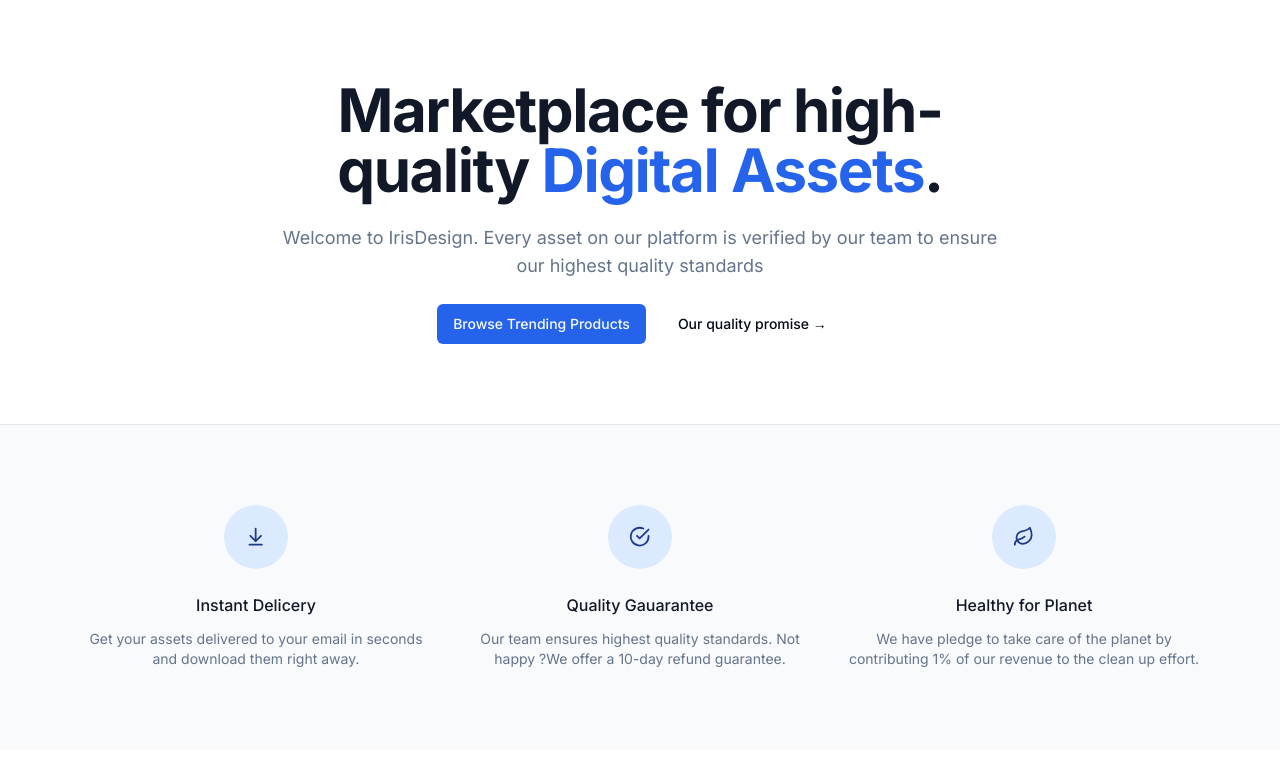
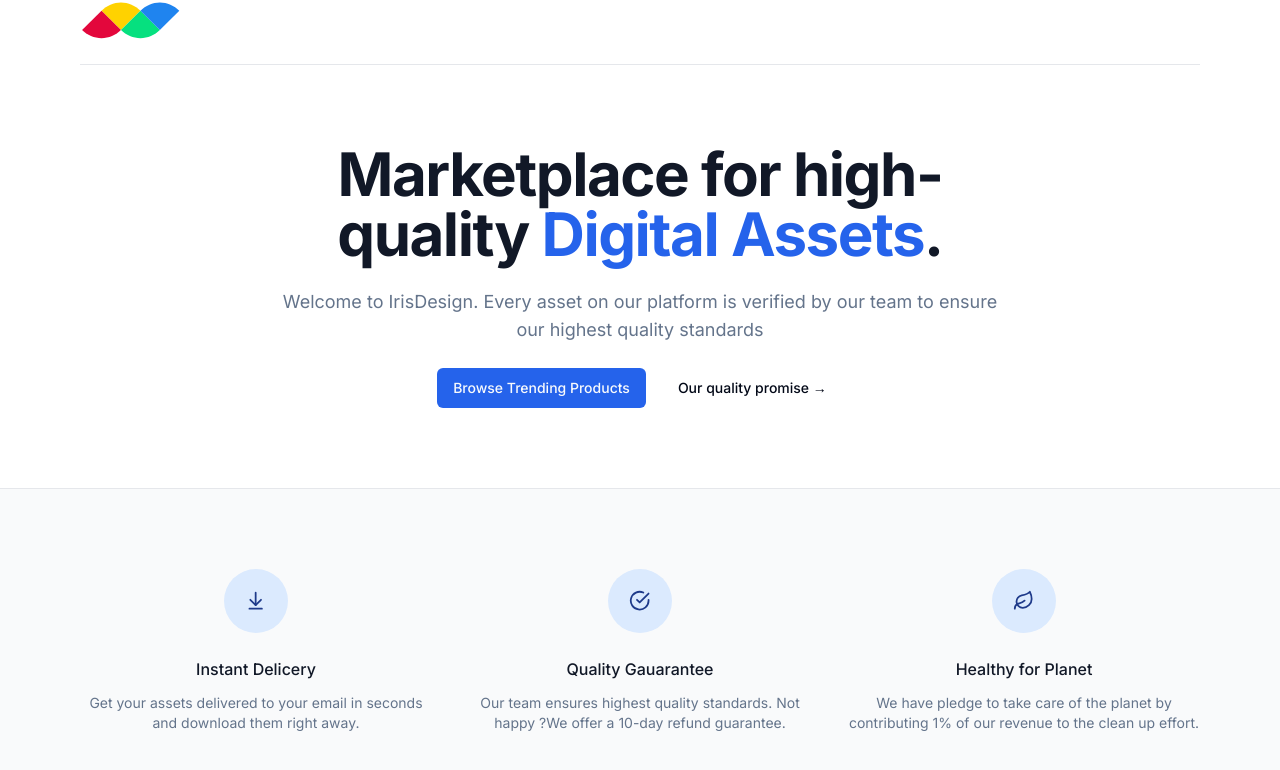
Before and after one commit to abhinavsrepository/creativeMarketPlace, a Next.js app: page / in a window 1280 px wide. Shown: the top 770 px of the page. Built offline with nearby package versions, Linux system fonts and the light colour scheme.

Commit message:
initial commit

```diff
--- a/src/app/layout.tsx
+++ b/src/app/layout.tsx
@@ -2,6 +2,7 @@
 import { Inter } from "next/font/google";
 import "./globals.css";
 import { cn } from "@/lib/utils";
+import Navbar from "@/components/Navbar";
 
 const inter = Inter({ subsets: ["latin"] });
 
@@ -19,6 +20,7 @@
     <html lang="en">
       <body className={cn("relative h-full font-sans antiliased", inter.className)}>
         <main className="relative flex flex-col min-h-screen">
+          <Navbar/>
         <div className="flex-grow flex-1">{children}</div></main></body>
     </html>
   );
--- /dev/null
+++ b/src/components/Icons.tsx
@@ -0,0 +1,32 @@
+import { LucideProps } from "lucide-react";
+
+export const Icons = {
+  logo: (props: LucideProps) => (
+    <svg
+      {...props}
+      viewBox="0 0 109 43"
+    >
+      {" "}
+      <path
+        d="M64.9315 11.4284C62.1883 8.6852 58.9316 6.5091 55.3475 5.0245C51.7633 3.5399 47.9219 2.7758 44.0424 2.7758C40.1629 2.7758 36.3215 3.5399 32.7373 5.0245C29.1532 6.5091 25.8965 8.6852 23.1533 11.4284L44.0424 32.3174L64.9315 11.4284Z"
+
+        fill="#FFD200"
+      ></path>{" "}
+      <path
+        d="M44.0686 32.3475C46.8118 35.0907 50.0684 37.2667 53.6526 38.7513C57.2367 40.2359 61.0782 41 64.9577 41C68.837 41 72.679 40.2359 76.263 38.7513C79.847 37.2667 83.104 35.0907 85.847 32.3475L64.9577 11.4584L44.0686 32.3475Z"
+
+        fill="#06E07F"
+      ></path>{" "}
+      <path
+        d="M44.017 32.3429C41.2738 35.0861 38.0171 37.2621 34.433 38.7467C30.8488 40.2313 27.0074 40.9954 23.1279 40.9954C19.2484 40.9954 15.407 40.2313 11.8228 38.7467C8.2387 37.2621 4.982 35.0861 2.2388 32.3429L23.1279 11.4538L44.017 32.3429Z"
+
+        fill="#E3073C"
+      ></path>{" "}
+      <path
+        d="M64.9831 11.433C67.726 8.6898 70.983 6.5138 74.567 5.0292C78.151 3.5446 81.993 2.7805 85.872 2.7805C89.752 2.7805 93.593 3.5446 97.177 5.0292C100.761 6.5138 104.018 8.6898 106.761 11.433L85.872 32.3221L64.9831 11.433Z"
+
+        fill="#1F84EF"
+      ></path>{" "}
+    </svg>
+  ),
+};
--- /dev/null
+++ b/src/components/Navbar.tsx
@@ -0,0 +1,30 @@
+import Link from "next/link"
+import MaxWidthWrapper from "./MaxWidthWrapper"
+import { Icons } from "./Icons"
+import NavItems from "./Navitems"
+
+const Navbar =() => {
+    return(
+        <div className="bg-white sticky z-50 top-0 inset-x-0 h-16  ">
+            <header className="relative bg-white ">
+                <MaxWidthWrapper>
+                    <div  className="border-b border-gray-200">
+                        <div className="flex h-16 items-enter">
+                            {/* todo Movbile nav */}
+                            <div className="ml-4 flex lg:ml-0">
+                                <Link href="/">
+                                <Icons.logo className="h-10 w-57"/>
+                                </Link>
+                            </div>
+
+                            <div className="hidden z-50 lg:ml-8 lg:block lg:self-stretch">
+                                <NavItems/>
+                            </div>
+                        </div>
+                    </div>
+                </MaxWidthWrapper>
+            </header>
+        </div>
+    )
+}
+export default Navbar
--- /dev/null
+++ b/src/components/Navitems.tsx
@@ -0,0 +1,15 @@
+"use client"
+
+import { useState } from "react"
+
+const NavItems =()=>{
+    const [activeIndex ,setActiveIndex] = useState<
+    null | number >(null)
+    return(
+
+        <div className="flex gap-4 h-full">
+
+        </div>
+    )
+}
+export default NavItems
--- a/src/middleware.ts
+++ b/src/middleware.ts
@@ -4,4 +4,5 @@
 
     const {nextUrl ,cookies} =req
 
+
 }
```
